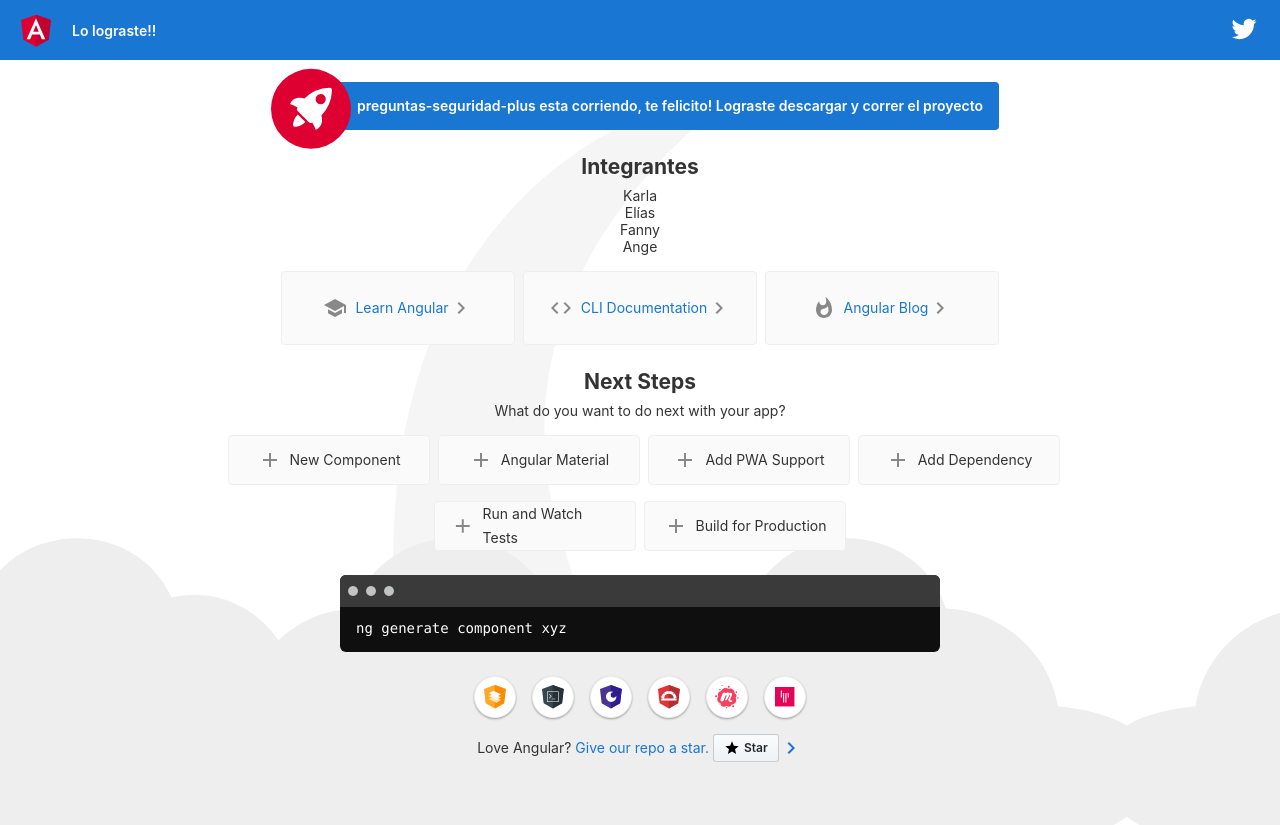
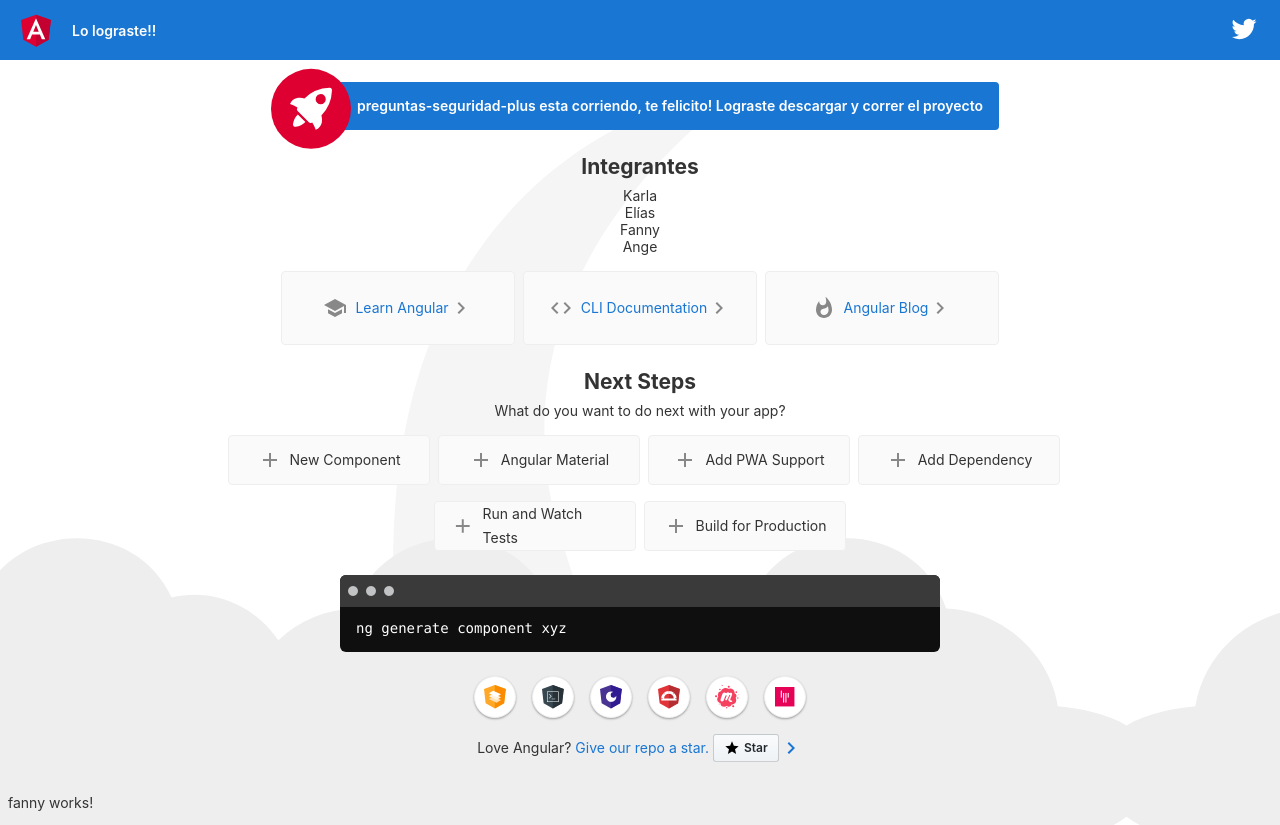
Before and after one commit to karivera/plus, an Angular app: page /Fanny in a window 1280 px wide. Before the commit this address led to /. Before the commit the page ends 800 px from the top, so only its background shows below. Built offline with nearby package versions, Linux system fonts and the light colour scheme.

Commit message:
Cambio de Fanny

```diff
--- a/src/app/app.module.ts
+++ b/src/app/app.module.ts
@@ -3,6 +3,22 @@
 
 import { AppRoutingModule } from './app-routing.module';
 import { AppComponent } from './app.component';
+
+import { RouterModule, Routes } from '@angular/router';
+import { FannyComponent } from './components/Fanny/Fanny.component';
+
+const rutas: Routes = [
+  {
+    path: '',
+    pathMatch: 'full',
+redirectTo: 'Fanny'
+  },
+  {
+    path: 'Fanny',
+    component: FannyComponent
+
+  },
+]
 
 @NgModule({
   declarations: [
@@ -10,7 +26,8 @@
   ],
   imports: [
     BrowserModule,
-    AppRoutingModule
+    AppRoutingModule,
+    RouterModule.forRoot(rutas),
   ],
   providers: [],
   bootstrap: [AppComponent]
--- /dev/null
+++ b/src/app/components/fanny/fanny.component.html
@@ -0,0 +1 @@
+<p>fanny works!</p>
--- /dev/null
+++ b/src/app/components/fanny/fanny.component.ts
@@ -0,0 +1,15 @@
+import { Component, OnInit } from '@angular/core';
+
+@Component({
+  selector: 'app-fanny',
+  templateUrl: './fanny.component.html',
+  styleUrls: ['./fanny.component.css']
+})
+export class FannyComponent implements OnInit {
+
+  constructor() { }
+
+  ngOnInit(): void {
+  }
+
+}
```
Also changed, not shown: src/app/components/fanny/fanny.component.css (added).
